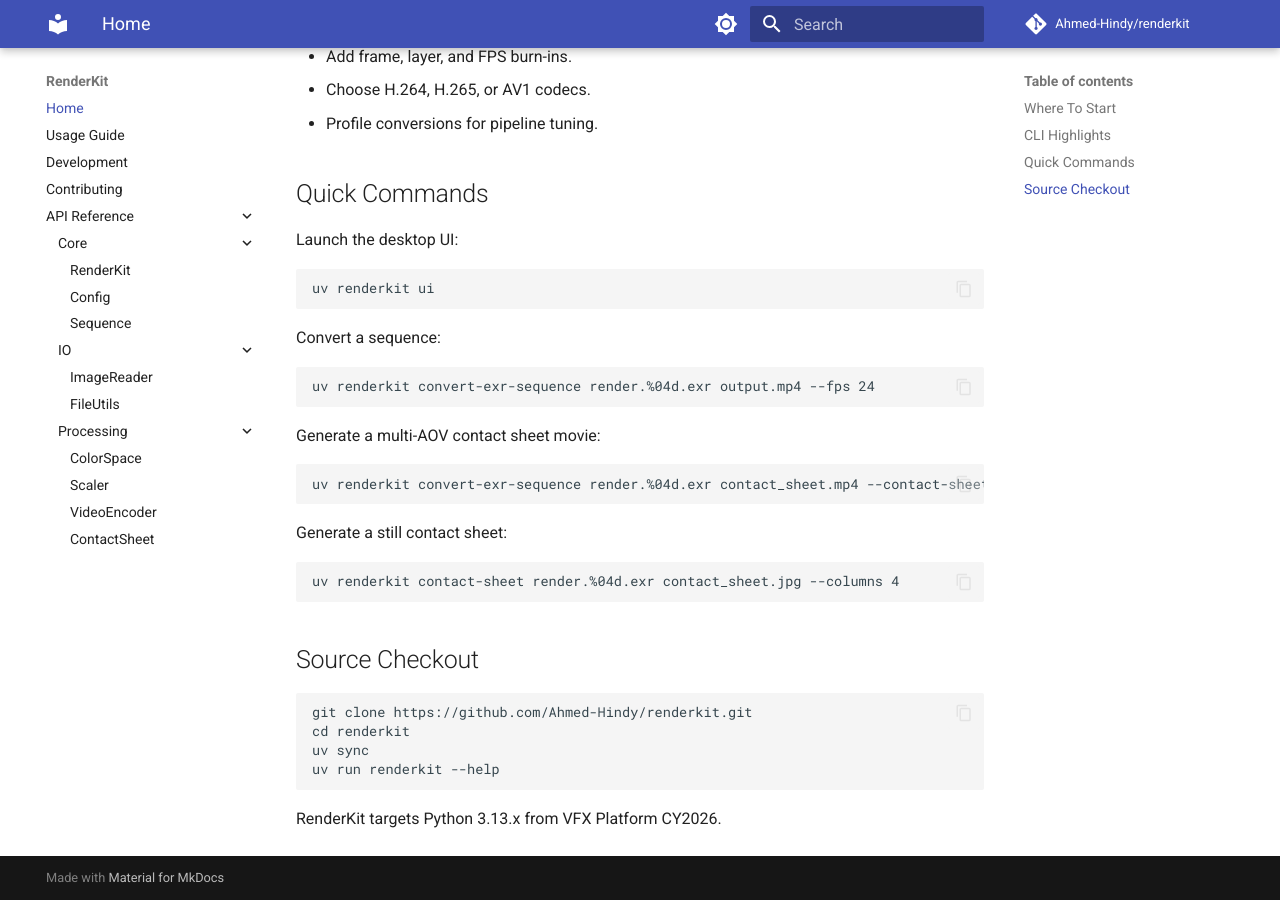
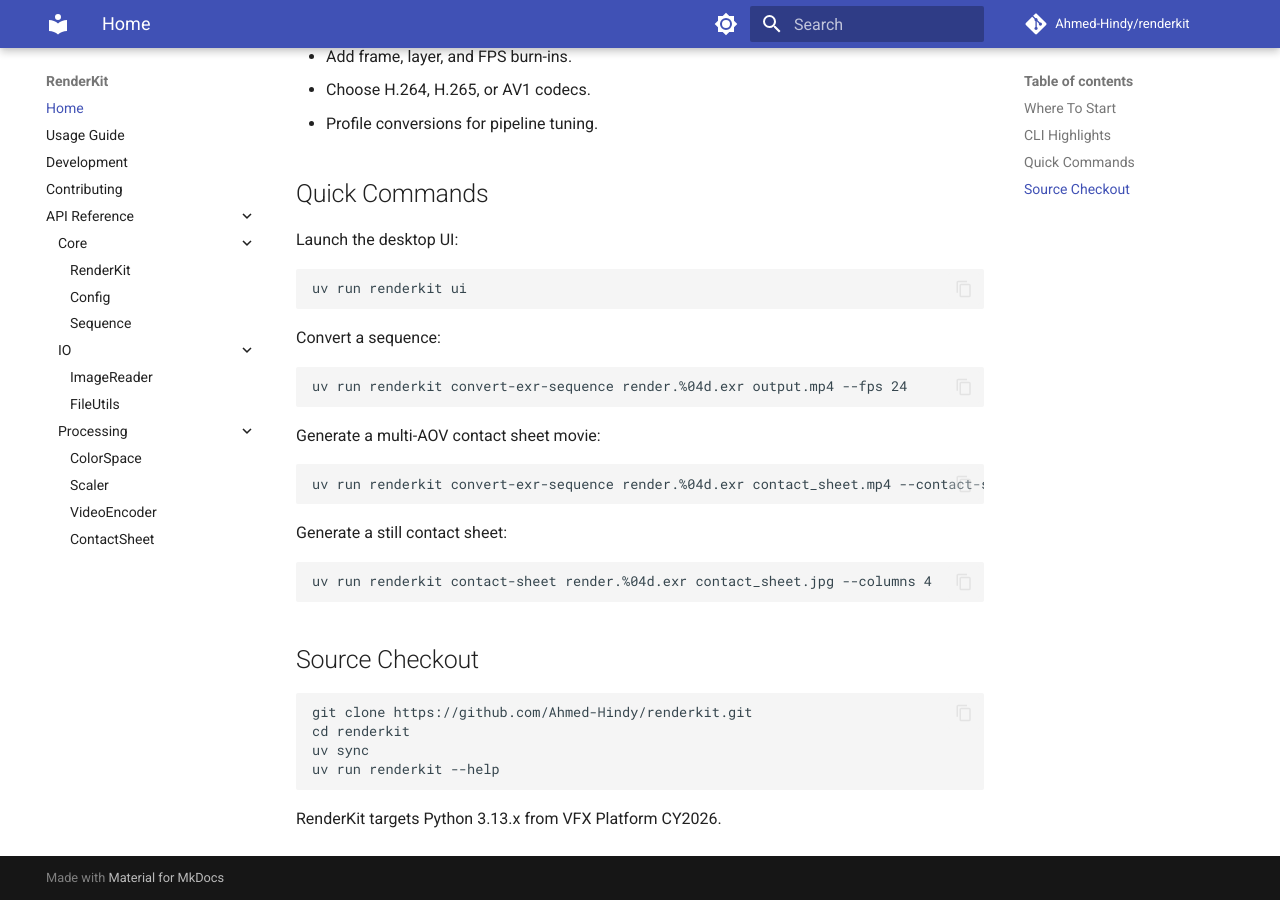
Before and after one commit to Ahmed-Hindy/renderkit, an MkDocs documentation site: the page built from docs/index.md, in a window 1280 px wide and 900 px high, scrolled down 622 px. Built offline with MkDocs 1.6.1 and Material for MkDocs 9.7.7, drawn with Linux system fonts in a browser that asks for light colours; comment, search, counter and statistics services are not loaded.

Commit message:
Prepare RenderKit v1.0.0 release

````diff
--- a/docs/index.md
+++ b/docs/index.md
@@ -24,25 +24,25 @@ The desktop app is the main end-user path; these docs focus on CLI automation, p
 Launch the desktop UI:
 
 ```bash
-uv renderkit ui
+uv run renderkit ui
 ```
 
 Convert a sequence:
 
 ```bash
-uv renderkit convert-exr-sequence render.%04d.exr output.mp4 --fps 24
+uv run renderkit convert-exr-sequence render.%04d.exr output.mp4 --fps 24
 ```
 
 Generate a multi-AOV contact sheet movie:
 
 ```bash
-uv renderkit convert-exr-sequence render.%04d.exr contact_sheet.mp4 --contact-sheet --cs-columns 4
+uv run renderkit convert-exr-sequence render.%04d.exr contact_sheet.mp4 --contact-sheet --cs-columns 4
 ```
 
 Generate a still contact sheet:
 
 ```bash
-uv renderkit contact-sheet render.%04d.exr contact_sheet.jpg --columns 4
+uv run renderkit contact-sheet render.%04d.exr contact_sheet.jpg --columns 4
 ```
 
 ## Source Checkout
--- a/pyproject.toml
+++ b/pyproject.toml
@@ -16,7 +16,7 @@ authors = [
 keywords = ["vfx", "exr", "video", "image-processing", "conversion"]
 urls = {Homepage = "https://github.com/Ahmed-Hindy/renderkit", Repository = "https://github.com/Ahmed-Hindy/renderkit"}
 classifiers = [
-    "Development Status :: 3 - Alpha",
+    "Development Status :: 5 - Production/Stable",
     "Intended Audience :: Developers",
     "License :: OSI Approved :: MIT License",
     "Programming Language :: Python :: 3",
--- a/src/renderkit/__init__.py
+++ b/src/renderkit/__init__.py
@@ -1,6 +1,6 @@
 """Image and Video Processor package for VFX workflows."""
 
-__version__ = "0.10.0"
+__version__ = "1.0.0"
 
 from renderkit.api.processor import RenderKit
 
````
Also changed, not shown: CHANGELOG.md (+15 -0 lines).
